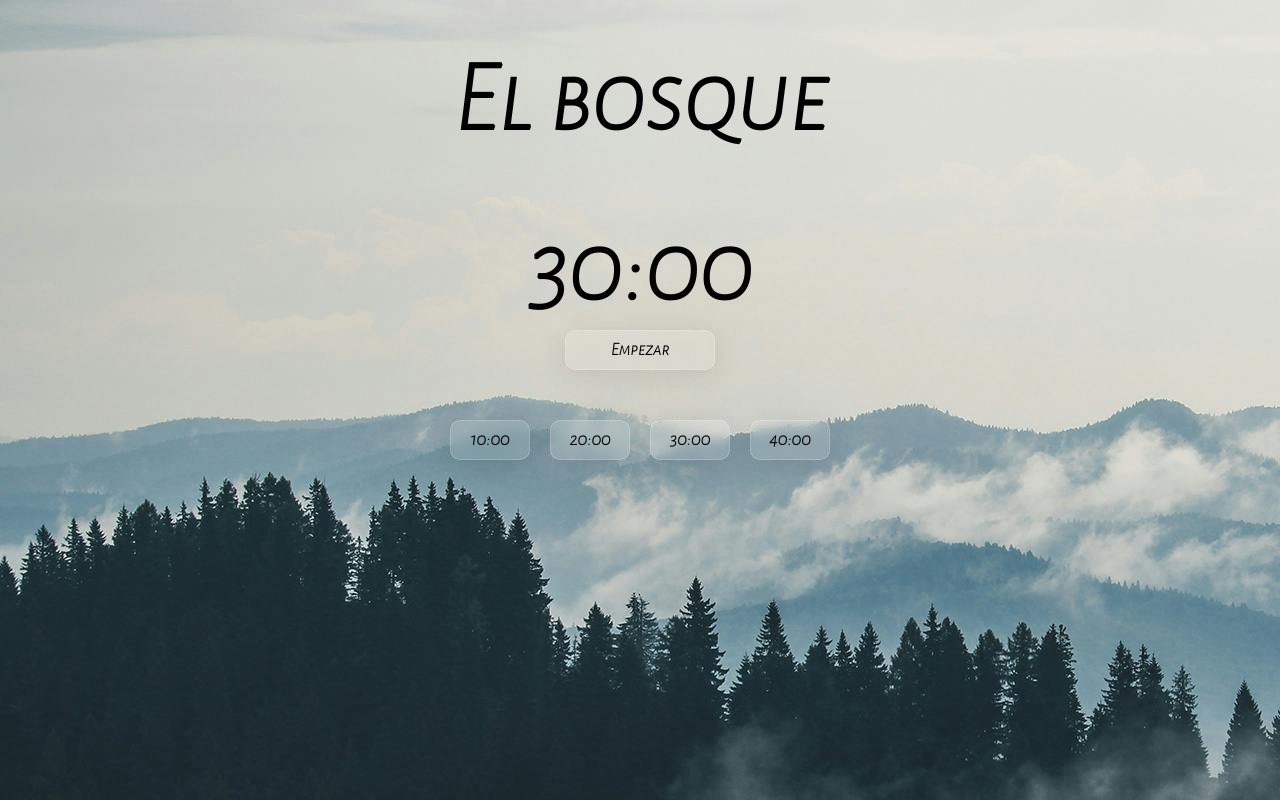
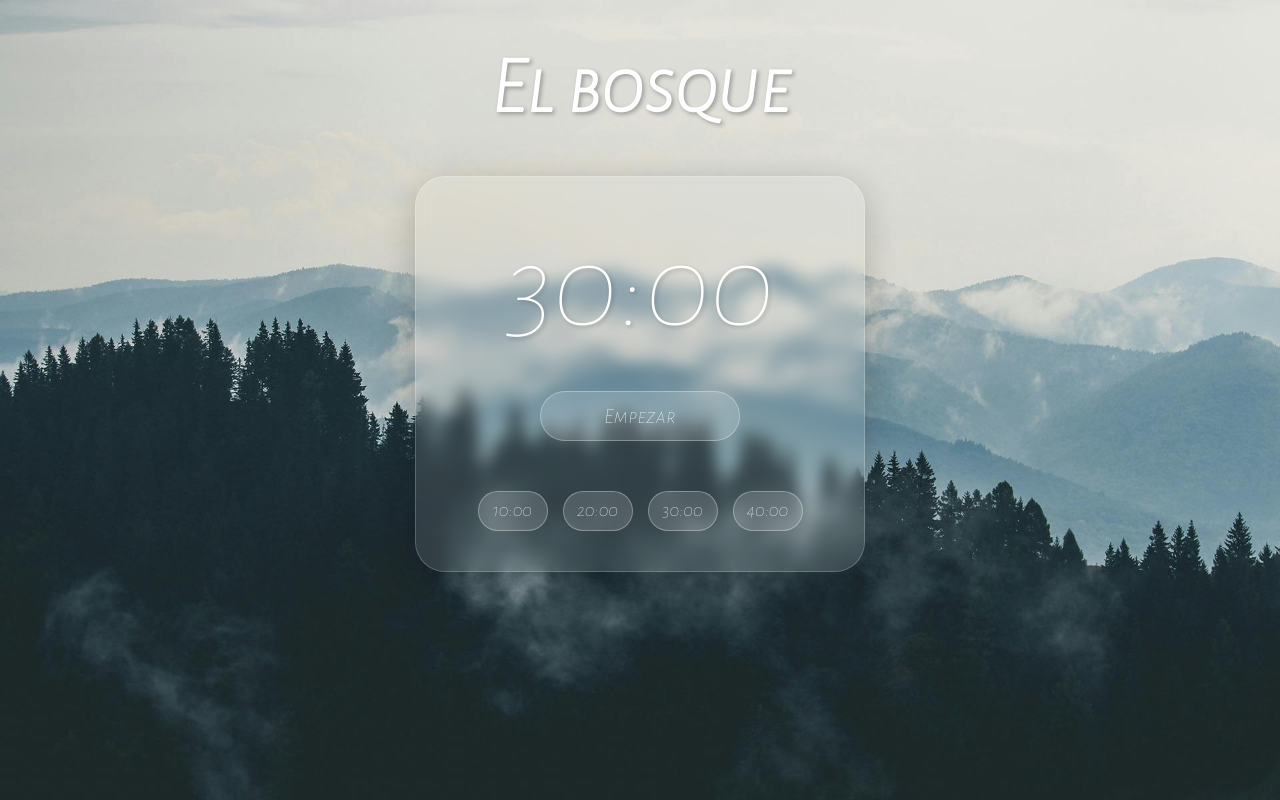
Before and after one commit to Nazaret20/cronometroBosque, a plain HTML site: page index.html in a window 1280 px wide. Drawn offline with Linux system fonts and the light colour scheme.

Commit message:
nuevo diseño

```diff
--- a/css/styles.css
+++ b/css/styles.css
@@ -12,63 +12,99 @@ html {
 
 body {
     background-image: url(../images/fondo2.jpg);
-    display: flex;
-    flex-direction: column;
-    justify-content: center;
-    align-items: center;
-}
-
-main {
-    width: 90%;
+    background-size: cover;
+    background-position: center;
+    min-height: 100vh;
     display: flex;
     flex-direction: column;
     align-items: center;
 }
 
+header {
+    margin: 4rem 0;
+}
+
 h1 {
     font-family: "Alegreya Sans SC", serif;
-    font-size: 10rem;
-    margin-top: 4rem;
+    font-size: 8rem;
+    color: #fff;
+    text-shadow: 2px 2px 4px rgba(0, 0, 0, 0.3);
+}
+
+main {
+    width: 100%;
+    display: flex;
+    justify-content: center;
+}
+
+div {
+    width: 45rem;
+    padding: 4rem;
+    background: rgba(255, 255, 255, 0.1);
+    border-radius: 30px;
+    backdrop-filter: blur(8px);
+    box-shadow: 0 8px 32px rgba(0, 0, 0, 0.2);
+    border: 1px solid rgba(255, 255, 255, 0.2);
+    display: flex;
+    flex-direction: column;
+    gap: 5rem;
 }
 
 section {
-    width: 50%;
-    margin-top: 5rem;
     display: flex;
     flex-direction: column;
     align-items: center;
+    gap: 3rem;
 }
 
-section p {
+#cronometro {
     font-family: "Alegreya Sans SC", serif;
-    font-weight: bold;
-    font-size: 10rem;
-    text-align: center;
+    font-size: 12rem;
+    color: #fff;
+    text-shadow: 2px 2px 4px rgba(0, 0, 0, 0.2);
 }
 
+#boton {
+    width: 20rem;
+    height: 5rem;
+    font-family: "Alegreya Sans SC", serif;
+    font-size: 2.2rem;
+    background: rgba(255, 255, 255, 0.15);
+    border: 1px solid rgba(255, 255, 255, 0.3);
+    border-radius: 25px;
+    color: #fff;
+    cursor: pointer;
+    transition: all 0.3s ease;
+}
+
+#boton:hover {
+    background: rgba(255, 255, 255, 0.25);
+    transform: translateY(-2px);
+    box-shadow: 0 5px 15px rgba(0, 0, 0, 0.2);
+}
 
 .botonesMinutos {
     width: 100%;
-    gap: 2rem;
-    display: flex;
     flex-direction: row;
     justify-content: center;
+    gap: 1.5rem;
 }
 
-button {
-    width: 8rem;
+.botonesMinutos button {
+    width: 7rem;
     height: 4rem;
+    font-family: "Alegreya Sans SC", serif;
     font-size: 1.8rem;
-    font-family: "Alegreya Sans SC", serif;
-    font-weight: bolder;
-    background: rgba(255, 255, 255, 0.13);
-    border-radius: 10px;
-    box-shadow: 0 4px 30px rgba(0, 0, 0, 0.1);
-    backdrop-filter: blur(5.6px);
-    -webkit-backdrop-filter: blur(5.6px);
-    border: 1px solid rgba(255, 255, 255, 0.19);
+    background: rgba(255, 255, 255, 0.15);
+    border: 1px solid rgba(255, 255, 255, 0.3);
+    border-radius: 20px;
+    color: #fff;
+    cursor: pointer;
+    transition: all 0.3s ease;
 }
 
-#boton {
-    width: 15rem;
+.botonesMinutos button:hover {
+    background: rgba(255, 255, 255, 0.25);
+    transform: translateY(-2px);
+    box-shadow: 0 5px 15px rgba(0, 0, 0, 0.2);
 }
--- a/index.html
+++ b/index.html
@@ -13,8 +13,9 @@
     </header>
 
     <main>
-        <section>
-            <p id="cronometro"></p>
+        <div class="container">
+            <section class="timer">
+                <p id="cronometro">00:00</p>
                 <button id="boton">Empezar</button>
             </section>
 
@@ -24,6 +25,7 @@
                 <button id="boton30">30:00</button>
                 <button id="boton40">40:00</button>
             </section>
+        </div>
     </main>
 
 </body>
```
Lines whose indentation alone changed are shown as unchanged.
